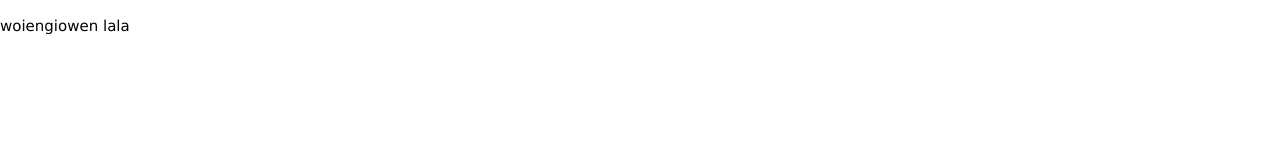
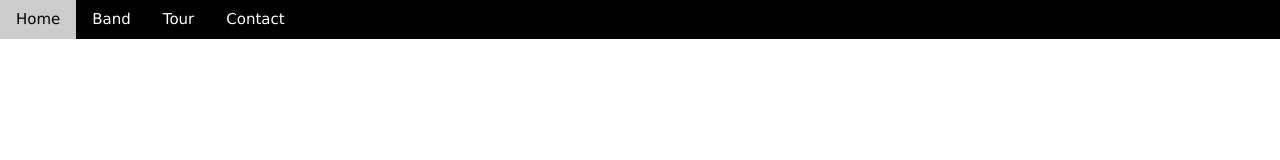
Before and after one commit to stereopanasonic/js-learning, a plain HTML site: page docs/index.html in a window 1280 px wide. Drawn offline with nearby package versions, Linux system fonts and the light colour scheme.

Commit message:
testing w3 example

```diff
--- a/docs/index.html
+++ b/docs/index.html
@@ -7,8 +7,13 @@
         <link rel="stylesheet" href="https://www.w3schools.com/w3css/3/w3.css">
     </head>
     <body>
-        <p>woiengiowen lala</p>
-                    <!-- Content will go here -->
+        <!-- Navigation -->
+        <nav class="w3-bar w3-black">
+            <a href="#home" class="w3-button w3-bar-item">Home</a>
+            <a href="#band" class="w3-button w3-bar-item">Band</a>
+            <a href="#tour" class="w3-button w3-bar-item">Tour</a>
+            <a href="#contact" class="w3-button w3-bar-item">Contact</a>
+        </nav>
 
     </body>
 </html>
```
